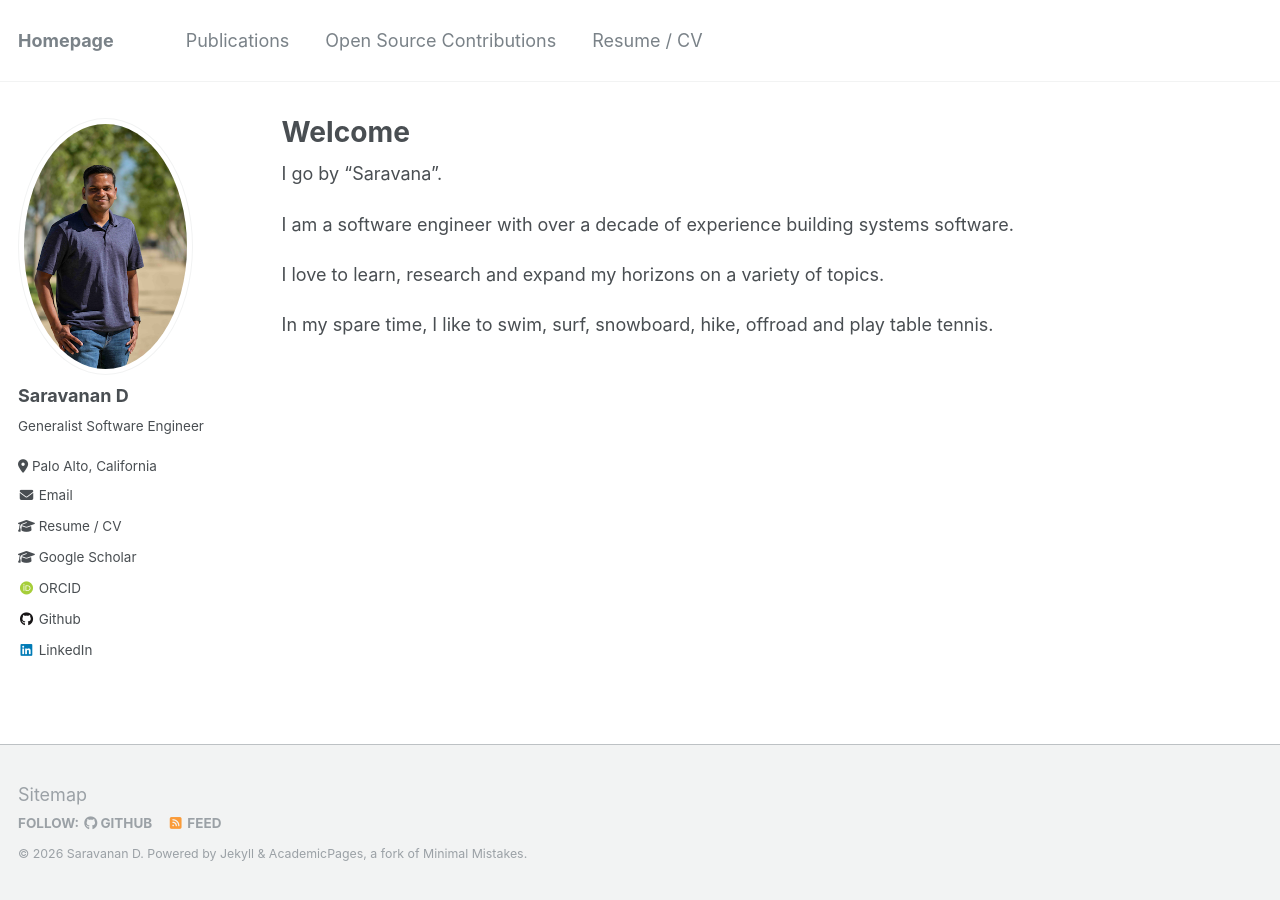
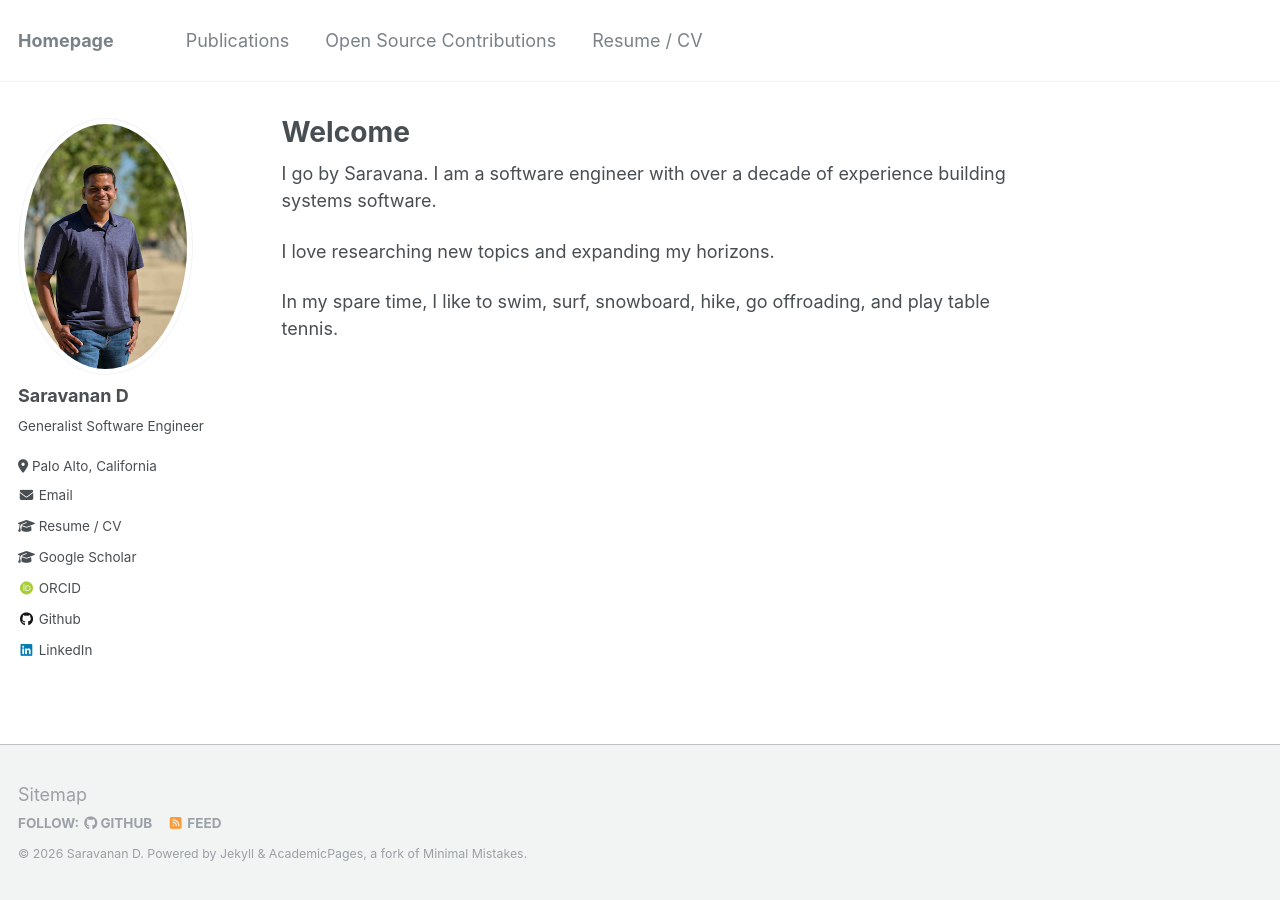
Before and after one commit to saravan2/saravan2.github.io, a Jekyll site: the page built from _pages/about.md, in a window 1280 px wide. Built offline with Jekyll 4.4.1, drawn with Linux system fonts in a browser that asks for light colours; some web fonts are replaced.

Commit message:
Refactor about page content
Removed redundant phrases and streamlined the content for clarity.

```diff
--- a/_pages/about.md
+++ b/_pages/about.md
@@ -7,17 +7,11 @@ redirect_from:
   - /about.html
 ---
 
+I go by Saravana. I am a software engineer with over a decade of experience building systems software.
 
-I go by "Saravana".
+I love researching new topics and expanding my horizons.
 
-
-I am a software engineer with over a decade of experience building systems software.
-
-
-I love to learn, research and expand my horizons on a variety of topics.
-
-
-In my spare time, I like to swim, surf, snowboard, hike, offroad and play table tennis.
+In my spare time, I like to swim, surf, snowboard, hike, go offroading, and play table tennis.
 
 <!-- This is the front page of a website that is powered by the [academicpages template](https://github.com/academicpages/academicpages.github.io) and hosted on GitHub pages. [GitHub pages](https://pages.github.com) is a free service in which websites are built and hosted from code and data stored in a GitHub repository, automatically updating when a new commit is made to the respository. This template was forked from the [Minimal Mistakes Jekyll Theme](https://mmistakes.github.io/minimal-mistakes/) created by Michael Rose, and then extended to support the kinds of content that academics have: publications, talks, teaching, a portfolio, blog posts, and a dynamically-generated CV. You can fork [this repository](https://github.com/academicpages/academicpages.github.io) right now, modify the configuration and markdown files, add your own PDFs and other content, and have your own site for free, with no ads! An older version of this template powers my own personal website at [stuartgeiger.com](http://stuartgeiger.com), which uses [this Github repository](https://github.com/staeiou/staeiou.github.io).
 
```
